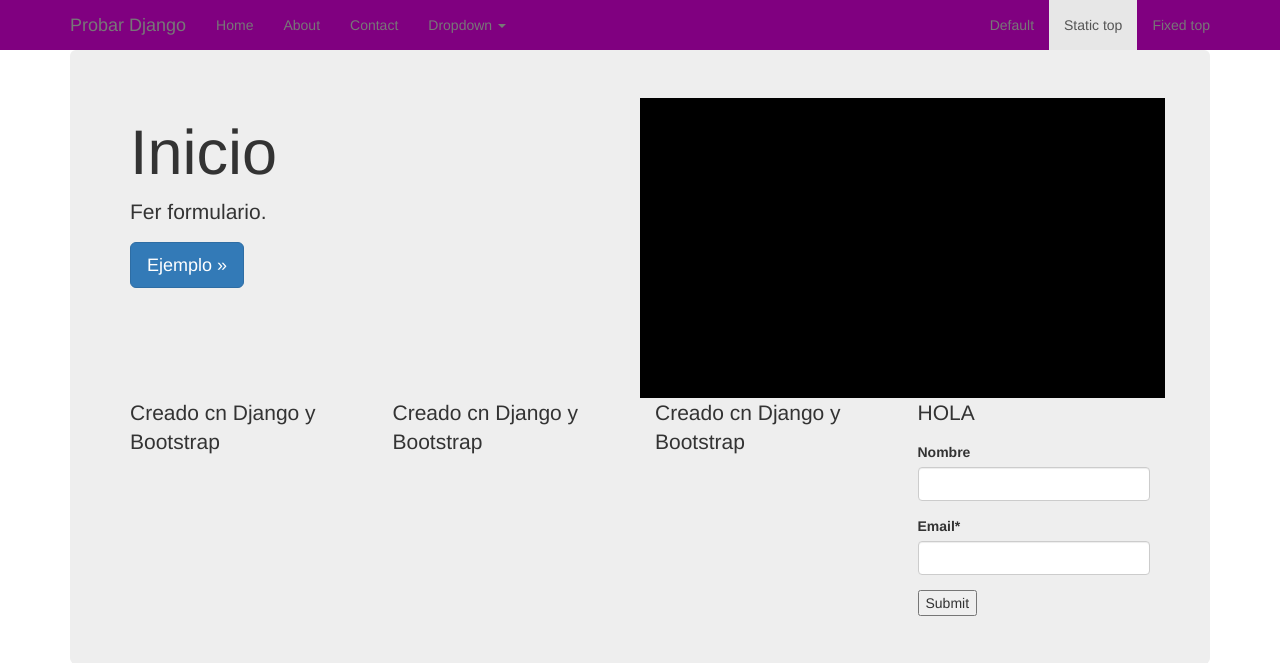
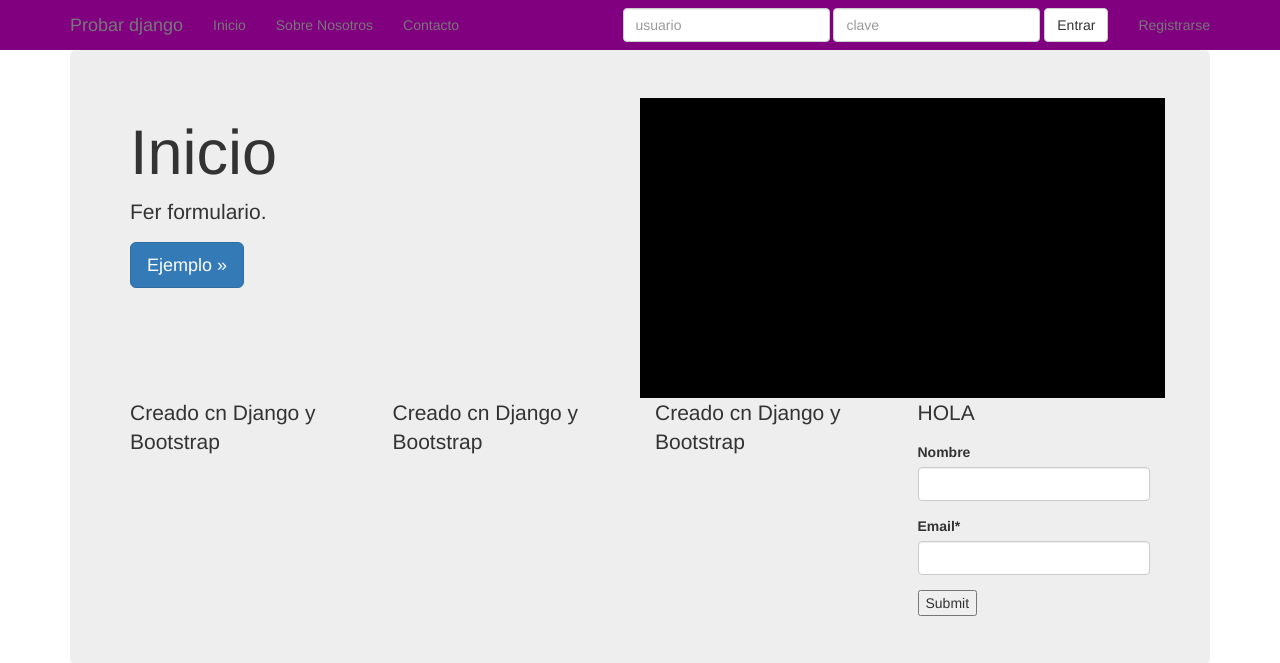
Before and after one commit to ferrggg/LandingPage, a Django app: page / in a window 1280 px wide. Shown: the top 663 px of the page. Run offline with Django 4.2, Linux system fonts and the light colour scheme; some libraries are stand-ins or nearby versions.

Commit message:
login en navbar

```diff
--- a/src/boletin/templates/navbar.html
+++ b/src/boletin/templates/navbar.html
@@ -7,14 +7,14 @@
             <span class="icon-bar"></span>
             <span class="icon-bar"></span>
           </button>
-          <a class="navbar-brand" href="/">Probar Django</a>
+          <a class="navbar-brand" href="/">Probar django</a>
         </div>
         <div id="navbar" class="navbar-collapse collapse">
           <ul class="nav navbar-nav">
-            <li><a href="#">Home</a></li>
-            <li><a href="{% url 'about' %}">About</a></li>
-            <li><a href="{% url 'contact' %}">Contact</a></li>
-            <li class="dropdown">
+            <li><a href="/">Inicio</a></li>
+            <li><a href="{% url 'about' %}">Sobre Nosotros</a></li>
+            <li><a href="{% url 'contact' %}">Contacto</a></li>
+            <!--<li class="dropdown">
               <a href="#" class="dropdown-toggle" data-toggle="dropdown" role="button" aria-haspopup="true" aria-expanded="false">Dropdown <span class="caret"></span></a>
               <ul class="dropdown-menu">
                 <li><a href="#">Action</a></li>
@@ -24,14 +24,30 @@
                 <li class="dropdown-header">Nav header</li>
                 <li><a href="#">Separated link</a></li>
                 <li><a href="#">One more separated link</a></li>
-              </ul>
+              </ul> -->
             </li>
           </ul>
+
           <ul class="nav navbar-nav navbar-right">
-            <li><a href="../navbar/">Default</a></li>
-            <li class="active"><a href="./">Static top <span class="sr-only">(current)</span></a></li>
-            <li><a href="../navbar-fixed-top/">Fixed top</a></li>
+            {% if request.user.is_authenticated %}
+            <li><a href="{% url 'auth_logout' %}">Salir</a></li>
+            {% else %}
+            <li><a href="{% url 'registration_register' %}">Registrarse</a></li>
+
+            <!--<li><a href="{% url 'auth_login' %}">Entrar</a></li> -->
+            {% endif %}
           </ul>
+          {% if not request.user.is_authenticated and not "/accounts/login" in request.get_full_path %}
+          <form class="navbar-form navbar-right" method="POST" action='{% url "auth_login" %}'>{% csrf_token %}
+            <div class="form-group">
+              <input type="text" class="form-control" name="username" placeholder="usuario">
+            </div>
+            <div class="form-group">
+              <input type="password" class="form-control" name="password" placeholder="clave">
+            </div>
+            <button type="submit" class="btn btn-default">Entrar</button>
+          </form>
+          {% endif %}
         </div><!--/.nav-collapse -->
       </div>
     </nav>
--- a/src/djangofer/settings.py
+++ b/src/djangofer/settings.py
@@ -146,3 +146,5 @@ ACCOUNT_ACTIVATION_DAYS = 7
 REGISTRATION_AUTO_LOGIN = True
 
 SITE_ID = 1
+
+LOGIN_REDIRECT_URL = '/'
```
Also changed, not shown: src/db.sqlite3.
